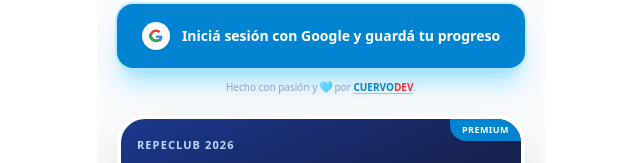
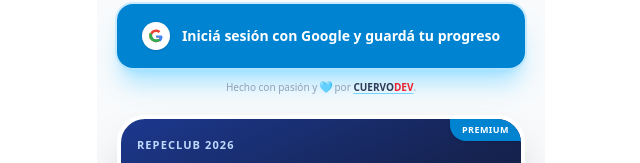
Before and after one commit to amiretti/RepeClub, a React (Vite) app: page / in a window 1280 px wide. Shown: the part 243-406 px from the top of the page, without its empty margins (319-959 px from the left). Built offline with nearby package versions, Linux system fonts and the light colour scheme; no server answers; the database is empty.

Commit message:
feat: update styling for developer link in LandingScreen component

```diff
--- a/src/components/LandingScreen.tsx
+++ b/src/components/LandingScreen.tsx
@@ -64,10 +64,10 @@
             href="https://github.com/amiretti"
             target="_blank"
             rel="noopener noreferrer"
-            className="font-semibold underline decoration-sky-300 underline-offset-2"
+            className="font-bold underline decoration-sky-300 underline-offset-2"
           >
-            <span className="text-sky-600">CUERVO</span>
-            <span className="text-red-500">DEV</span>
+            <span className="text-[#2C3A55]">CUERVO</span>
+            <span className="text-[#EB212D]">DEV</span>
           </a>
           .
         </p>
```
